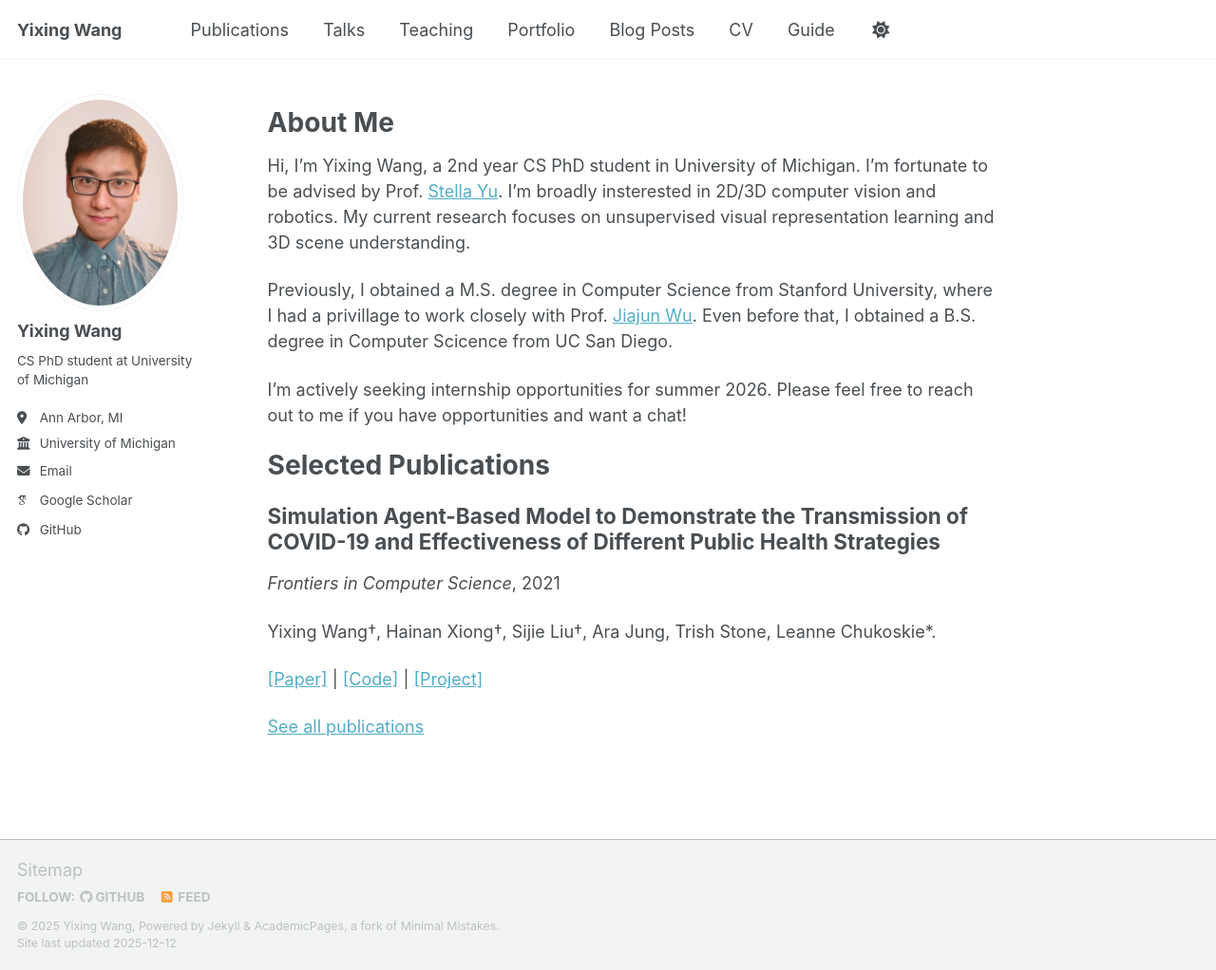
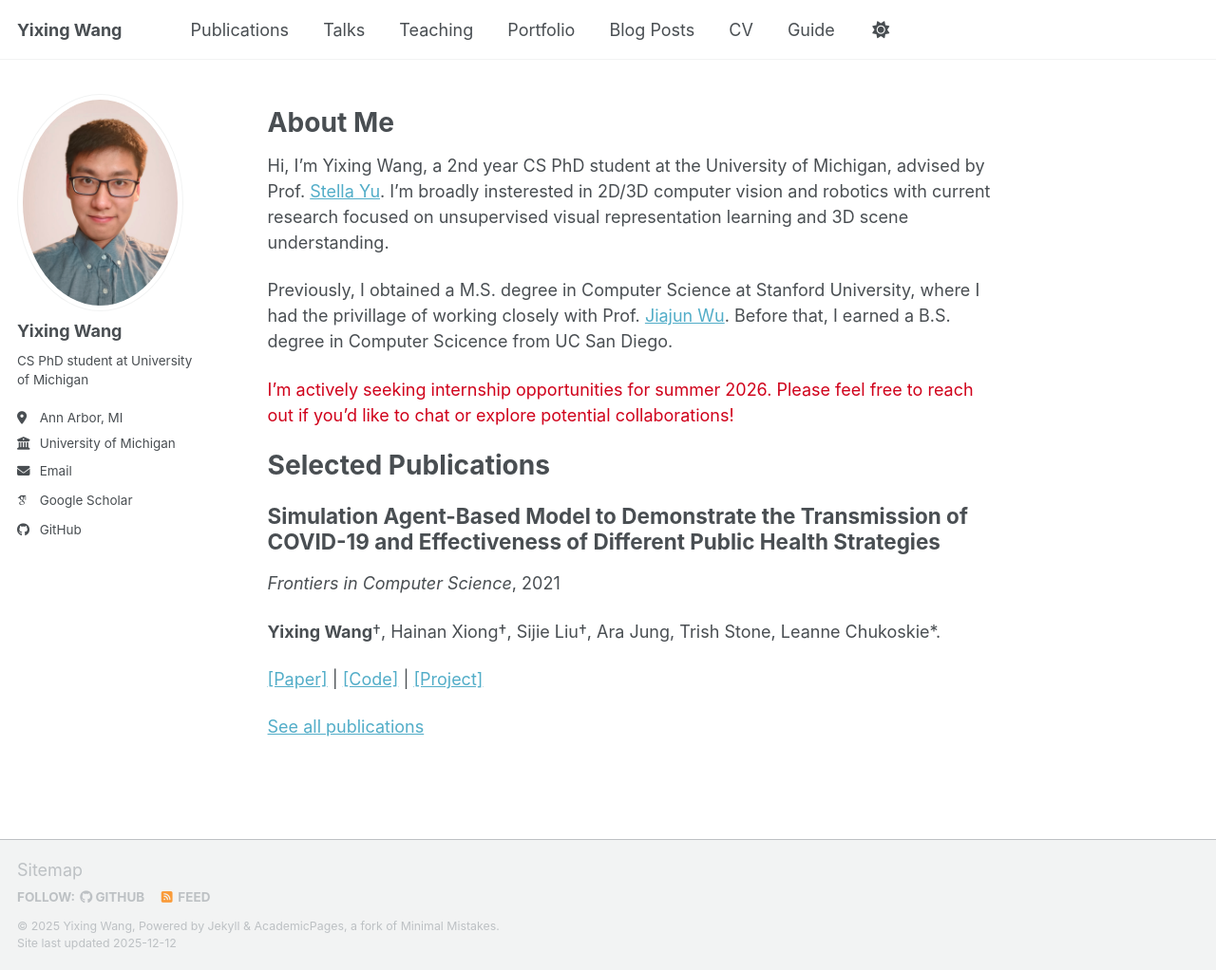
Before and after one commit to onestarYX/onestarYX.github.io, a Jekyll site: the page built from _pages/about.md, in a window 1280 px wide and 1022 px high. Shown: the whole window at 95% size. Built offline with Jekyll 4.4.1, drawn with Linux system fonts in a browser that asks for light colours; some web fonts are replaced; a script bundle is joined from its source files by our own code; library files that are not in the unit come from our copies; a file with an impossible date is left out.

Commit message:
added another pub

```diff
--- a/_pages/about.md
+++ b/_pages/about.md
@@ -9,11 +9,11 @@ redirect_from:
 
 About Me
 ======
-Hi, I'm Yixing Wang, a 2nd year CS PhD student in University of Michigan. I'm fortunate to be advised by Prof. [Stella Yu](https://web.eecs.umich.edu/~stellayu/). I'm broadly insterested in 2D/3D computer vision and robotics. My current research focuses on unsupervised visual representation learning and 3D scene understanding.
+Hi, I'm Yixing Wang, a 2nd year CS PhD student at the University of Michigan, advised by Prof. [Stella Yu](https://web.eecs.umich.edu/~stellayu/). I'm broadly insterested in 2D/3D computer vision and robotics with current research focused on unsupervised visual representation learning and 3D scene understanding.
 
-Previously, I obtained a M.S. degree in Computer Science from Stanford University, where I had a privillage to work closely with Prof. [Jiajun Wu](https://jiajunwu.com/). Even before that, I obtained a B.S. degree in Computer Scicence from UC San Diego.
+Previously, I obtained a M.S. degree in Computer Science at Stanford University, where I had the privillage of working closely with Prof. [Jiajun Wu](https://jiajunwu.com/). Before that, I earned a B.S. degree in Computer Scicence from UC San Diego.
 
-I'm actively seeking internship opportunities for summer 2026. Please feel free to reach out to me if you have opportunities and want a chat!
+<span class="text-red">I'm actively seeking internship opportunities for summer 2026. Please feel free to reach out if you’d like to chat or explore potential collaborations!</span>
 
 
 Selected Publications
--- /dev/null
+++ b/_sass/include/_custom.scss
@@ -0,0 +1,5 @@
+/* Custom one-off helpers */
+
+.text-red {
+  color: #d0021b;
+}
--- a/assets/css/main.scss
+++ b/assets/css/main.scss
@@ -16,6 +16,7 @@
     "theme/{{ site.site_theme | default: 'default' | append: '_dark' }}",
 
     "include/mixins",
+    "include/custom",
     "vendor/susy/susy",
 
     "layout/reset",
```
Also changed, not shown: _publications/2021_covid_sim.md (+1 -1 lines), _publications/2022_scene_synthesis.md (added, +15 -0 lines).
